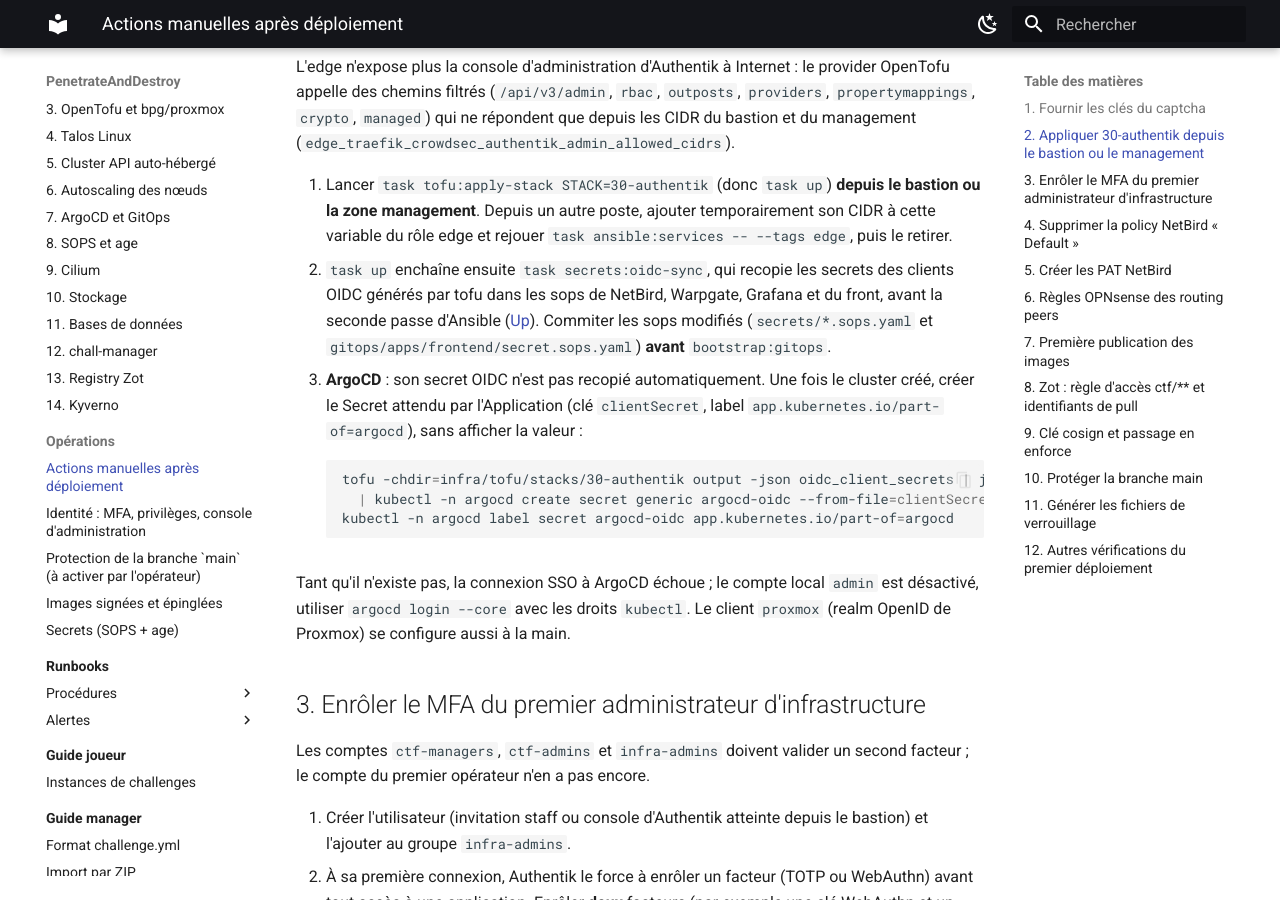
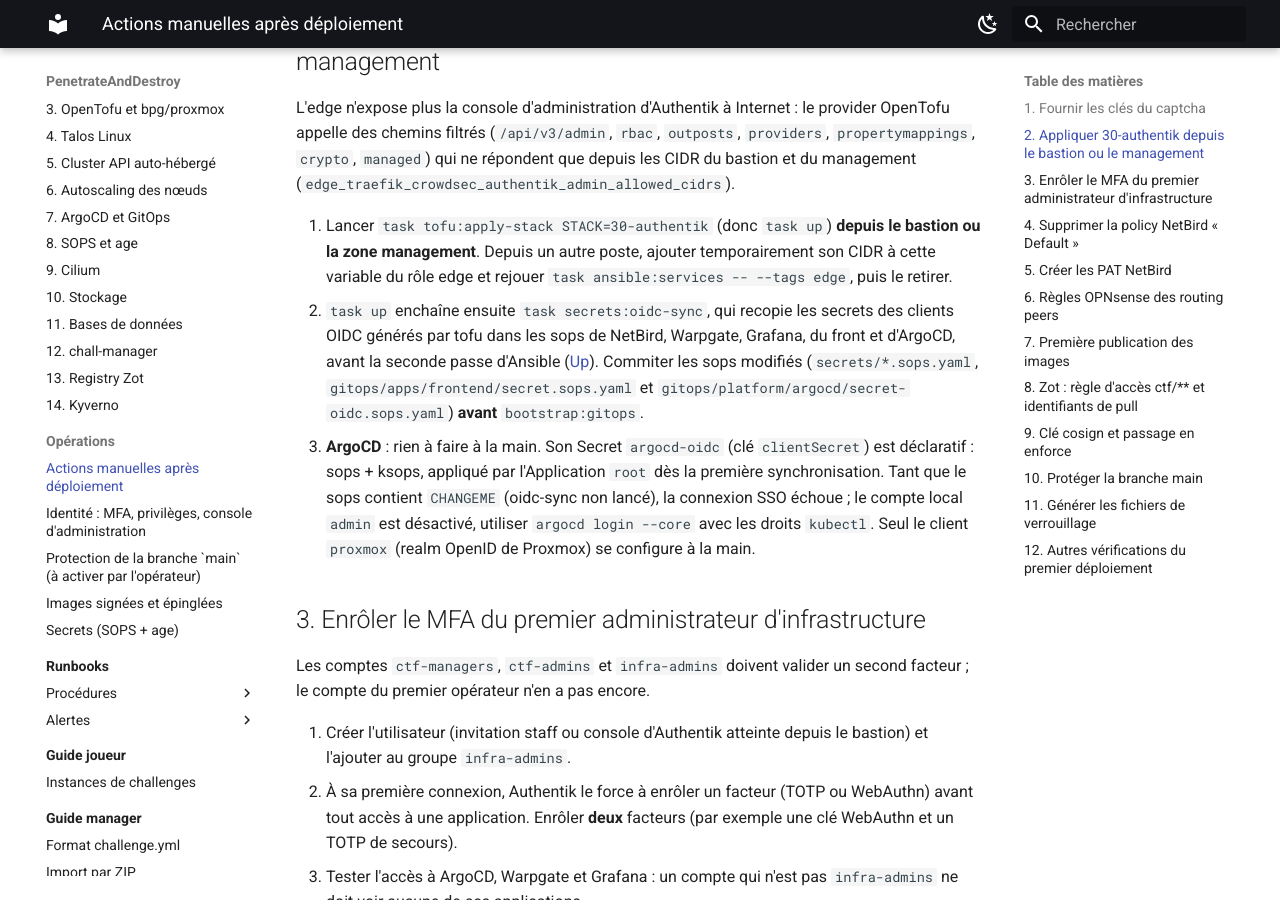
Before and after one commit to kim-tsr/penetrate-and-destroy, an MkDocs documentation site: the page built from docs/operations/actions-post-deploiement.md, in a window 1280 px wide and 900 px high, scrolled down 1517 px. Built offline with MkDocs 1.6.1 and Material for MkDocs 9.7.7, drawn with Linux system fonts in a browser that asks for light colours; some of the changed text lies outside the part shown.

Commit message:
feat(argocd): Secret argocd-oidc déclaratif (sops + ksops) alimenté par oidc-sync

````diff
--- a/docs/operations/actions-post-deploiement.md
+++ b/docs/operations/actions-post-deploiement.md
@@ -12,7 +12,7 @@
 | # | Action | Quand |
 |---|---|---|
 | 1 | Clés du captcha | avant `task up` |
-| 2 | `tofu apply` de `30-authentik` depuis le bastion ou le management, secret d'ArgoCD | pendant `task up` |
+| 2 | `tofu apply` de `30-authentik` depuis le bastion ou le management, commit des sops OIDC | pendant `task up` |
 | 3 | Enrôler le MFA du premier `infra-admins` | après `30-authentik` |
 | 4 | Supprimer la policy NetBird « Default » | après le déploiement de NetBird |
 | 5 | Créer les PAT NetBird (`netbird-sync`, front) | après le déploiement de NetBird |
@@ -44,19 +44,13 @@
    poste, ajouter temporairement son CIDR à cette variable du rôle edge et rejouer
    `task ansible:services -- --tags edge`, puis le retirer.
 2. `task up` enchaîne ensuite `task secrets:oidc-sync`, qui recopie les secrets des clients OIDC générés par tofu dans les sops de
-   NetBird, Warpgate, Grafana et du front, avant la seconde passe d'Ansible ([Up](../runbooks/up.md)). Commiter les sops modifiés
-   (`secrets/*.sops.yaml` et `gitops/apps/frontend/secret.sops.yaml`) **avant** `bootstrap:gitops`.
-3. **ArgoCD** : son secret OIDC n'est pas recopié automatiquement. Une fois le cluster créé, créer le Secret attendu par l'Application
-   (clé `clientSecret`, label `app.kubernetes.io/part-of=argocd`), sans afficher la valeur :
-
-    ```bash
-    tofu -chdir=infra/tofu/stacks/30-authentik output -json oidc_client_secrets | jq -r .argocd \
-      | kubectl -n argocd create secret generic argocd-oidc --from-file=clientSecret=/dev/stdin
-    kubectl -n argocd label secret argocd-oidc app.kubernetes.io/part-of=argocd
-    ```
-
-   Tant qu'il n'existe pas, la connexion SSO à ArgoCD échoue ; le compte local `admin` est désactivé, utiliser
-   `argocd login --core` avec les droits `kubectl`. Le client `proxmox` (realm OpenID de Proxmox) se configure aussi à la main.
+   NetBird, Warpgate, Grafana, du front et d'ArgoCD, avant la seconde passe d'Ansible ([Up](../runbooks/up.md)). Commiter les sops
+   modifiés (`secrets/*.sops.yaml`, `gitops/apps/frontend/secret.sops.yaml` et `gitops/platform/argocd/secret-oidc.sops.yaml`)
+   **avant** `bootstrap:gitops`.
+3. **ArgoCD** : rien à faire à la main. Son Secret `argocd-oidc` (clé `clientSecret`) est déclaratif : sops + ksops, appliqué par
+   l'Application `root` dès la première synchronisation. Tant que le sops contient `CHANGEME` (oidc-sync non lancé), la connexion SSO
+   échoue ; le compte local `admin` est désactivé, utiliser `argocd login --core` avec les droits `kubectl`. Seul le client `proxmox`
+   (realm OpenID de Proxmox) se configure à la main.
 
 ## 3. Enrôler le MFA du premier administrateur d'infrastructure
 
````
Also changed, not shown: docs/SECRETS.md (+1 -1 lines), docs/runbooks/up.md (+1 -1 lines), 6 other files.
